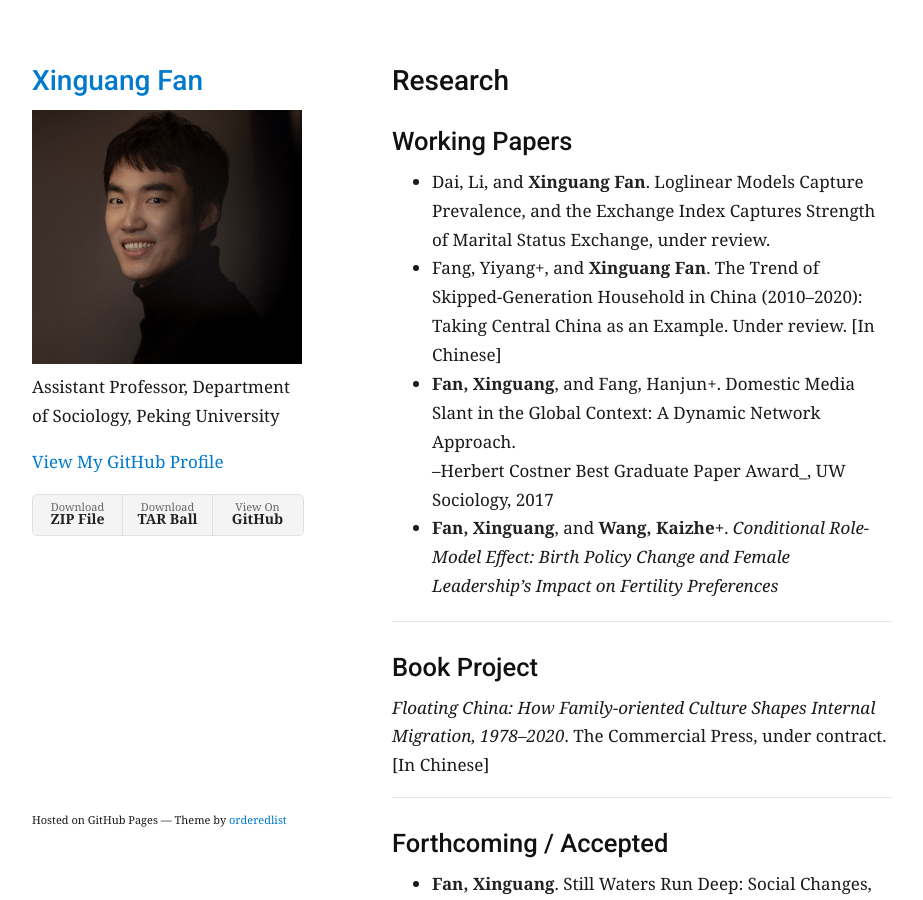
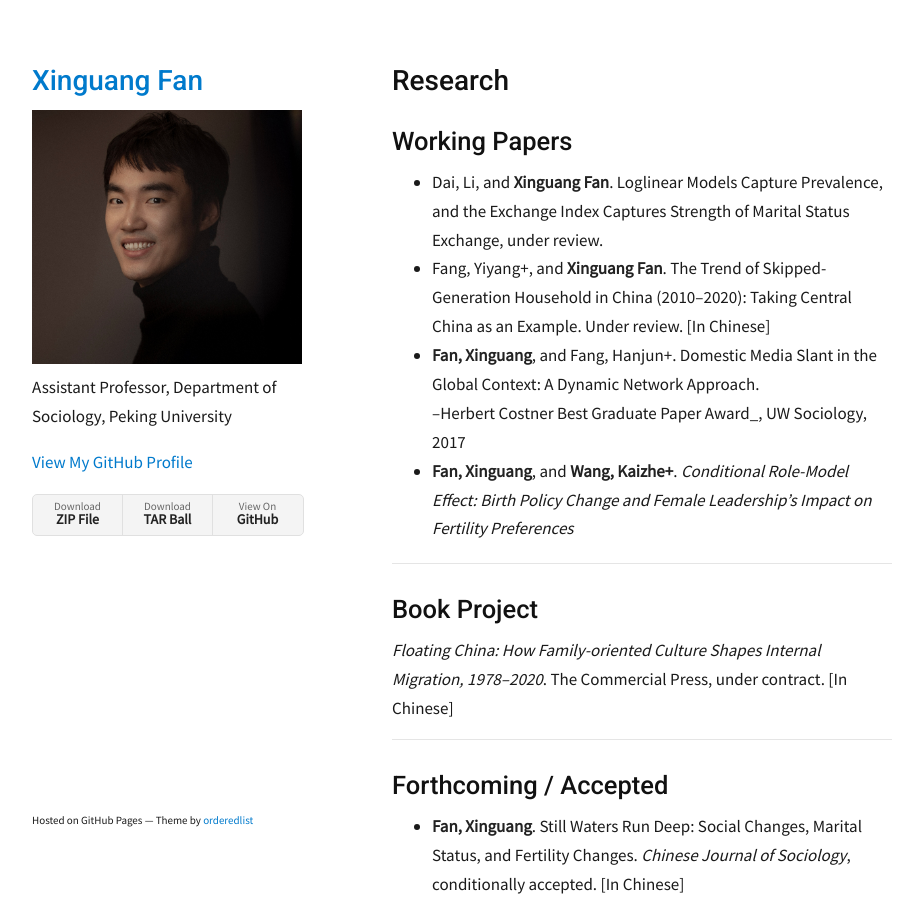
Before and after one commit to xinguang-fan/xinguang-fan.github.io, a Jekyll site: the page built from research.md, in a window 1280 px wide and 900 px high. Shown: the whole window, without its empty margins (178-1101 px from the left). Built offline with Jekyll 4.4.1, drawn with Linux system fonts in a browser that asks for light colours; some web fonts are replaced.

Commit message:
Update research.md

```diff
--- a/research.md
+++ b/research.md
@@ -3,7 +3,7 @@ layout: default
 title: "Research"
 nav_order: 2
 ---
-<link href="https://fonts.googleapis.com/css2?family=Georgia&family=Roboto:wght@500&display=swap" rel="stylesheet">
+<link href="https://fonts.googleapis.com/css2?family=Source Sans Pro&family=Roboto:wght@500&display=swap" rel="stylesheet">
 <link rel="stylesheet" href="assets/style.css">
 
 # Research
```
